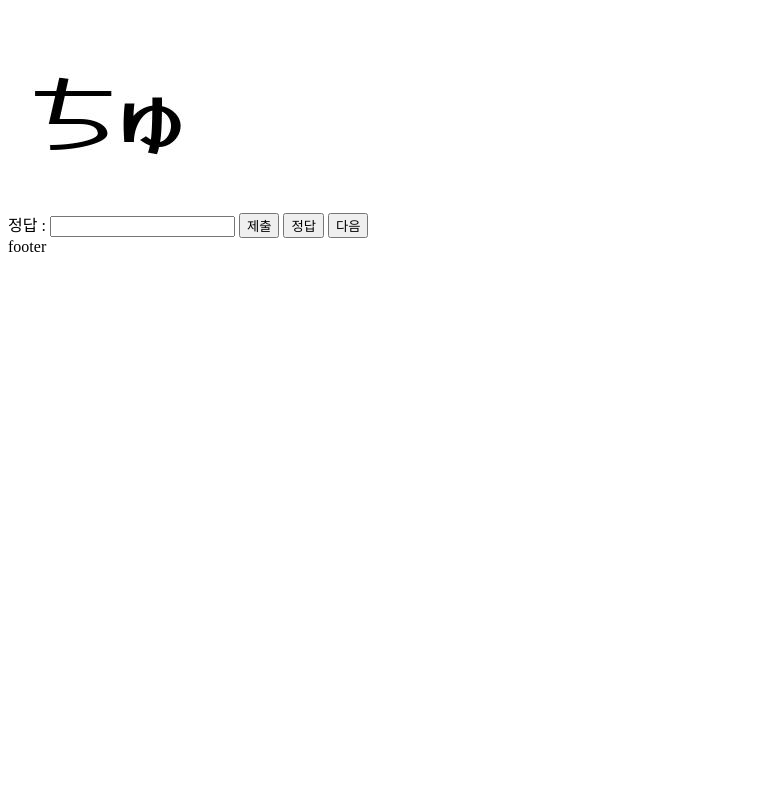
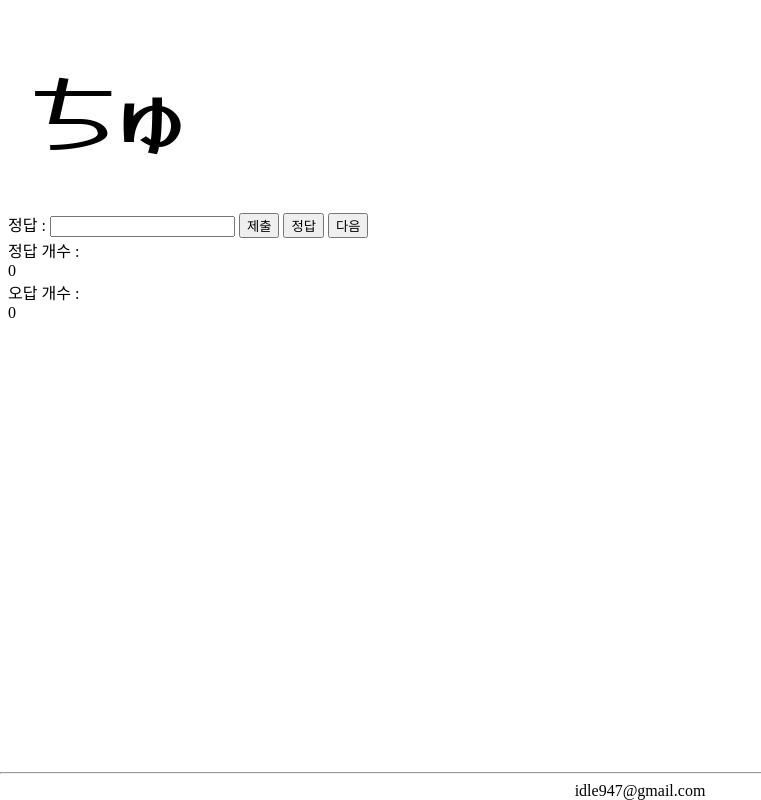
Before and after one commit to br-kim/japanese_quiz, a FastAPI app: page /quiz in a window 1280 px wide. Shown: the whole page, without its empty margins (0-761 px from the left). Run offline with FastAPI, Linux system fonts and the light colour scheme.

Commit message:
footer 추가 / 정답 시 자동으로 다음문제 넘어가기

```diff
--- a/static/css/main.css
+++ b/static/css/main.css
@@ -5,3 +5,13 @@
 #incorrect-sheet-table{
     text-align: center;
 }
+
+#footer-content{
+    position: absolute;
+    bottom: 0;
+    left:0;
+    width: 100%;
+    margin: 0 auto;
+    text-align: center;
+
+}
--- a/static/js/btn-event.js
+++ b/static/js/btn-event.js
@@ -6,6 +6,7 @@ function isCorrect(){
         score = document.getElementById('correct').innerText;
         score = Number(score) + 1
         document.getElementById('correct').innerText = score;
+        document.getElementsByClassName('getNextBtn')[0].click();
     }
     else{
         alert("오답입니다!");
--- /dev/null
+++ b/templates/footer.html
@@ -0,0 +1,3 @@
+
+<hr>
+idle947@gmail.com
--- a/templates/layout.html
+++ b/templates/layout.html
@@ -11,9 +11,11 @@
     <div id="content">
         {% block content %}{% endblock %}
     </div>
-    <div id="footer">
-        {% block footer %}footer{% endblock %}
-    </div>
+    <footer>
+        <div id="footer-content">
+        {% include 'footer.html' %}
+        </div>
+    </footer>
     {% block scripts %}
     <script src="../static/js/quiz.js"></script>
     <script src="../static/js/btn-event.js"></script>
--- a/templates/new_quiz.html
+++ b/templates/new_quiz.html
@@ -9,7 +9,7 @@
         <input type="text" id="answer">
         <input id="submitBtn" type="button" value="제출">
         <input id="showAnswerBtn" type="button" value="정답">
-        <input id="getNextImageBtn" type="button" value="다음">
+        <input class="getNextBtn" id="getNextImageBtn" type="button" value="다음">
     </form>
     <div id="score">
         정답 개수 :
--- a/templates/quiz.html
+++ b/templates/quiz.html
@@ -9,8 +9,18 @@
         <input type="text" id="answer">
         <input id="submitBtn" type="button" value="제출">
         <input id="showAnswerBtn" type="button" value="정답">
-        <input id="getRandomImageBtn" type="button" value="다음">
+        <input class="getNextBtn" id="getRandomImageBtn" type="button" value="다음">
     </form>
+    <div id="score">
+        정답 개수 :
+        <div id="correct">
+            0
+        </div>
+        오답 개수 :
+        <div id="incorrect">
+            0
+        </div>
+    </div>
     <div id="show-answer">
     </div>
 {% endblock %}
```
